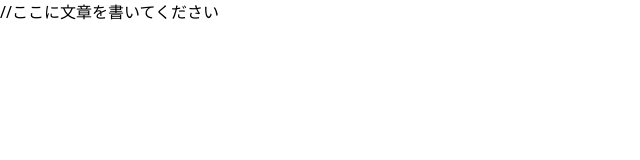
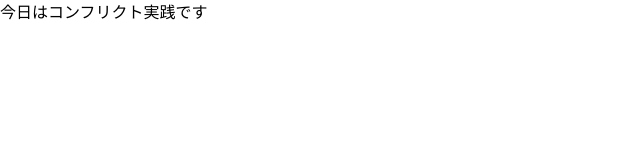
Before and after one commit to shimmahimawari/kadasapo-test, a plain HTML site: page index.html in a window 1280 px wide. Shown: the full height of the page, 0-640 px from the left. Drawn offline with nearby package versions, Linux system fonts and the light colour scheme.

Commit message:
feature/1変更

```diff
--- a/index.html
+++ b/index.html
@@ -6,6 +6,6 @@
   <script src="https://cdn.tailwindcss.com"></script>
 </head>
 <body>
-  //ここに文章を書いてください
+  今日はコンフリクト実践です
 </body>
 </html>
```
